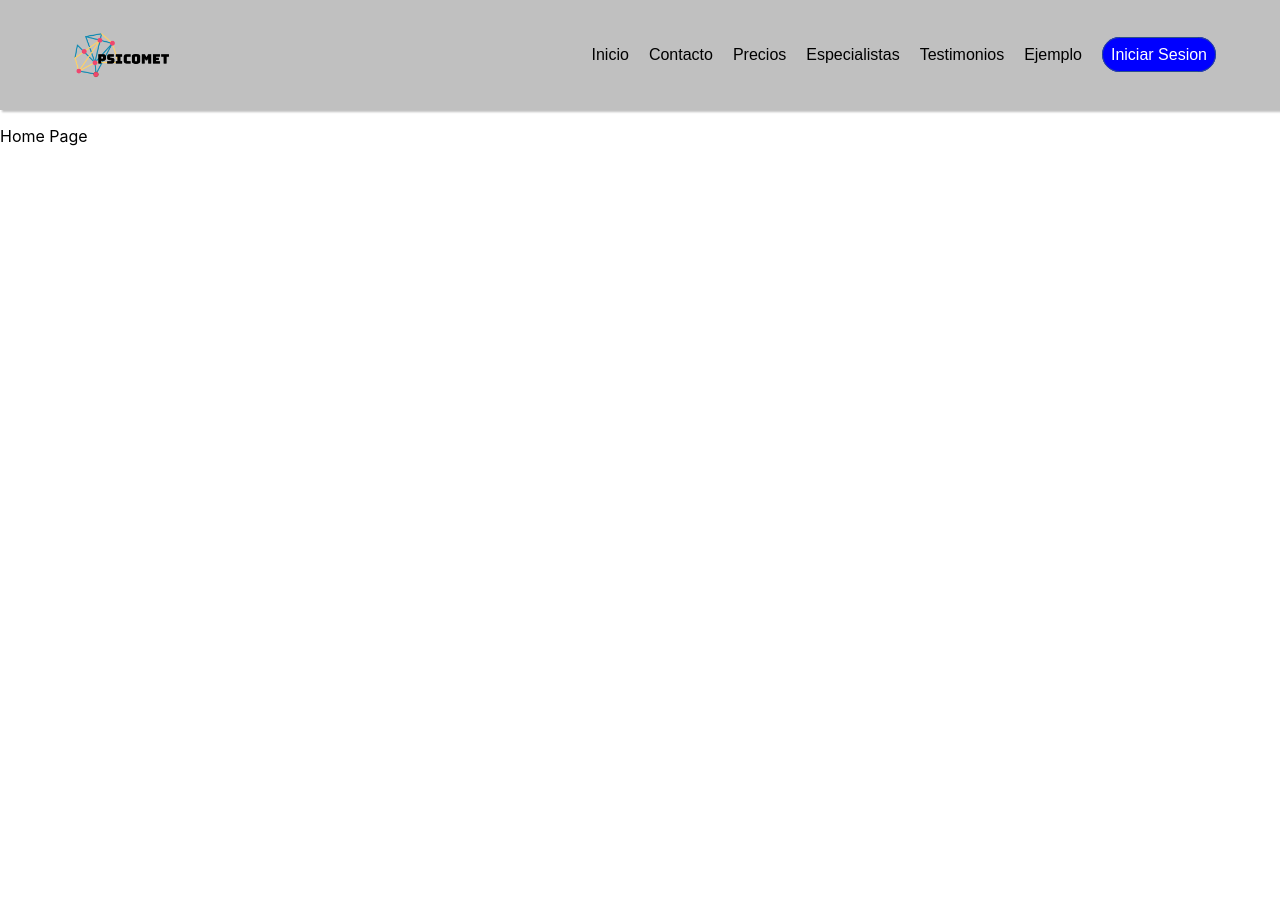
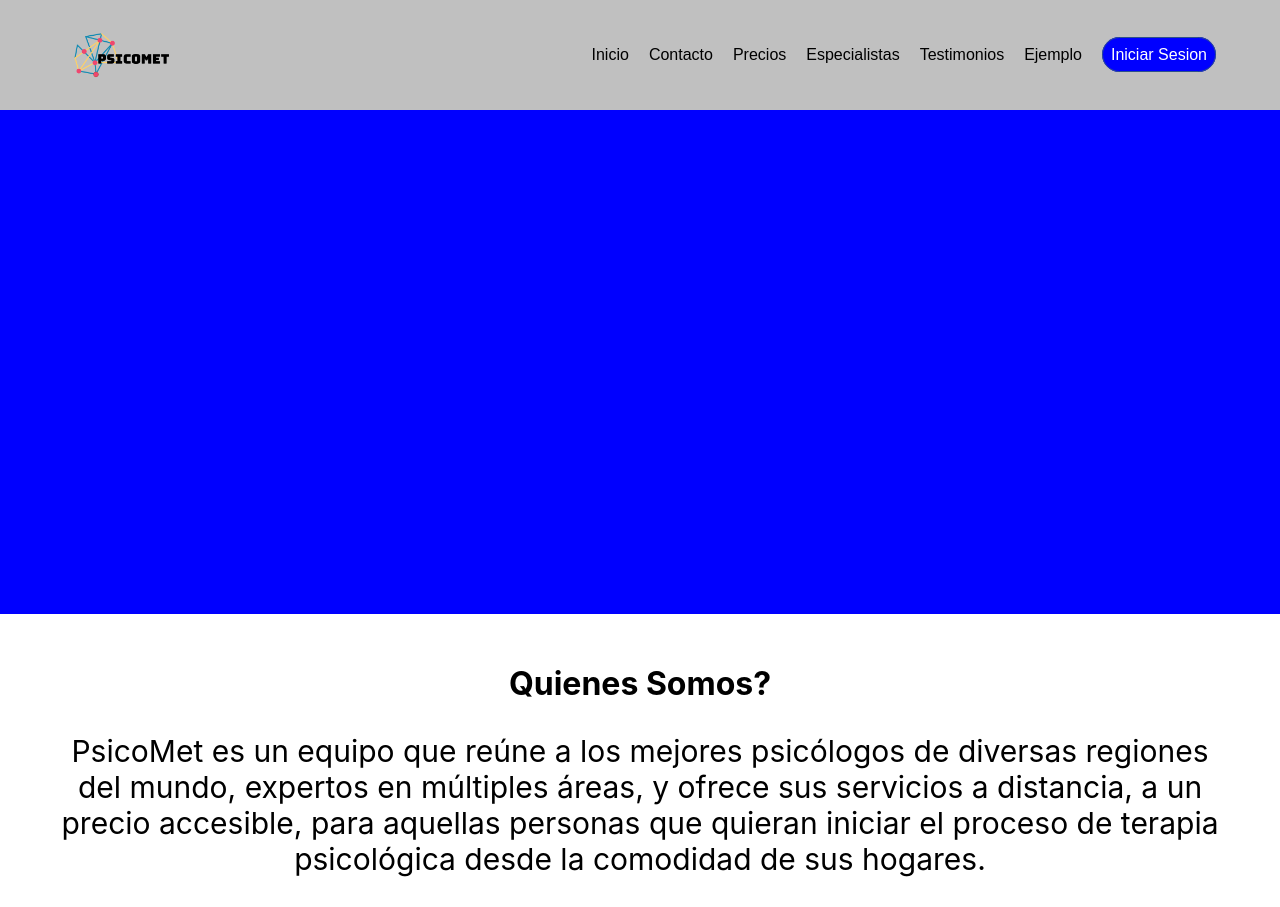
Before and after one commit to Ulises-Fermin/psicomet, a React (Create React App) app: page /Home in a window 1280 px wide. Before the commit the page ends 800 px from the top, so only its background shows below. Built offline with nearby package versions, Linux system fonts and the light colour scheme.

Commit message:
Pequenos arreglos

```diff
--- a/src/App.jsx
+++ b/src/App.jsx
@@ -1,7 +1,7 @@
 import logo from './logo.svg';
 import {BrowserRouter as Router, Switch, Route, Link} from "react-router-dom";
 import './App.css';
-import Home from './Pages/Home';
+import Home from './Pages/Home/Home';
 import Navbar from './Components/NavBar/Navbar';
 
 function App() {
--- a/src/Pages/Home.jsx
+++ /dev/null
@@ -1,8 +0,0 @@
-import React from "react";
-import Navbar from "../Components/NavBar/Navbar";
-
-export default function Home(){
-    return(
-        <p>Home Page</p>
-    );
-}
```
